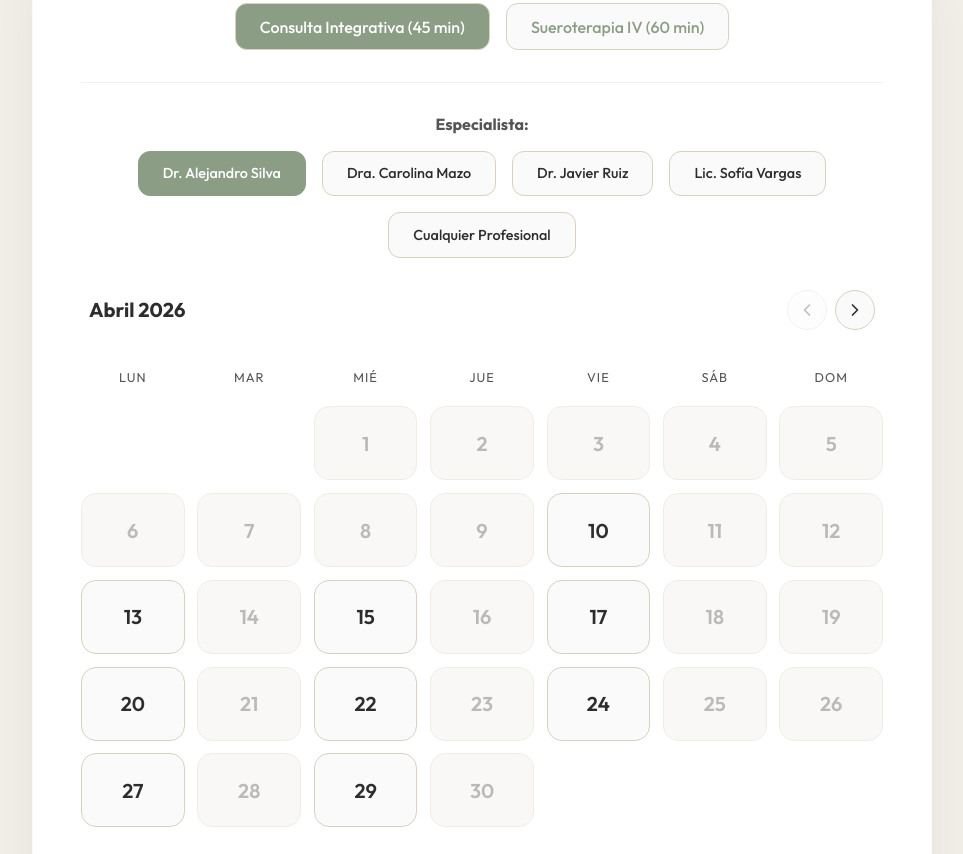
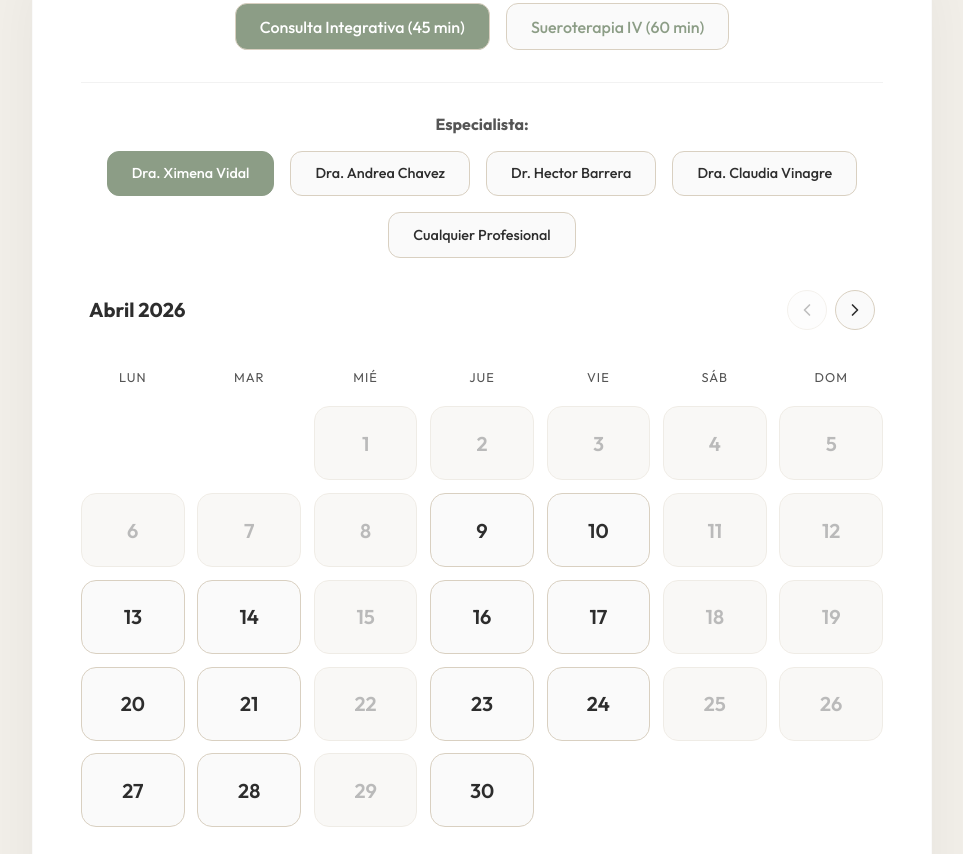
Before and after one commit to FelipeVidalM/URUZ_pagina, a website built with Vite: page index.html in a window 1280 px wide. Shown: the part 5056-5910 px from the top of the page, without its empty margins (158-1121 px from the left). Built offline with nearby package versions, Linux system fonts and the light colour scheme.

Commit message:
Use master JSON schedule for doctors and sueroterapia availability

```diff
--- a/src/components/booking.html
+++ b/src/components/booking.html
@@ -16,12 +16,8 @@
             <!-- Doctor Selector (Shown only for Consulta) -->
             <div class="doctor-selector" id="doctor-selector" style="display:block;">
                 <h4>Especialista:</h4>
-                <div class="doc-types">
-                    <button class="doc-btn active" data-doc="silva">Dr. Alejandro Silva</button>
-                    <button class="doc-btn" data-doc="mazo">Dra. Carolina Mazo</button>
-                    <button class="doc-btn" data-doc="ruiz">Dr. Javier Ruiz</button>
-                    <button class="doc-btn" data-doc="vargas">Lic. Sofía Vargas</button>
-                    <button class="doc-btn" data-doc="any">Cualquier Profesional</button>
+                <div class="doc-types" id="doc-types-container">
+                    <!-- Doctor buttons generated from booking config JSON -->
                 </div>
             </div>
 
--- /dev/null
+++ b/src/data/booking-schedule.json
@@ -0,0 +1,74 @@
+{
+  "anyDoctor": {
+    "id": "any",
+    "name": "Cualquier Profesional",
+    "summaryName": "Especialista URUZ"
+  },
+  "services": {
+    "consulta": {
+      "slotDuration": 45
+    },
+    "suero": {
+      "slotDuration": 60,
+      "excludeWeekdays": [0],
+      "availability": {
+        "1": ["09:00", "10:00", "11:00", "12:00", "16:00", "17:00", "18:00", "19:00", "20:00"],
+        "2": ["09:00", "10:00", "11:00", "16:00", "17:00", "18:00", "19:00", "20:00"],
+        "3": ["09:00", "10:00", "11:00", "12:00", "13:00", "18:00", "19:00", "20:00"],
+        "4": ["09:00", "10:00", "11:00", "12:00", "13:00", "18:00", "17:00", "20:00"],
+        "5": ["09:00", "12:00", "13:00", "16:00", "17:00", "18:00", "19:00", "20:00"],
+        "6": ["09:00", "10:00", "11:00", "12:00", "13:00"]
+      }
+    }
+  },
+  "doctors": [
+    {
+      "id": "vidal",
+      "name": "Dra. Ximena Vidal",
+      "legacyIds": ["silva"],
+      "availability": {
+        "1": ["12:45", "13:30", "14:15", "15:00", "15:45", "16:30", "17:15", "18:00"],
+        "2": ["10:30", "11:15", "12:00", "12:45", "13:30", "14:15", "15:00"],
+        "3": [],
+        "4": ["09:45", "10:30", "11:15", "12:00", "12:45", "13:30", "14:15"],
+        "5": ["10:30", "11:15", "12:00", "12:45", "13:30", "14:15", "15:00"]
+      }
+    },
+    {
+      "id": "chavez",
+      "name": "Dra. Andrea Chavez",
+      "legacyIds": ["mazo"],
+      "availability": {
+        "1": ["14:15", "15:00", "15:45", "16:30", "17:15"],
+        "2": ["13:30", "14:15", "15:00", "15:45", "16:30", "17:15"],
+        "3": ["14:15", "15:00", "15:45", "16:30", "17:15"],
+        "4": ["15:00", "15:45", "16:30", "17:15"],
+        "5": ["14:15", "15:00", "15:45", "16:30"]
+      }
+    },
+    {
+      "id": "barrera",
+      "name": "Dr. Hector Barrera",
+      "legacyIds": ["ruiz"],
+      "availability": {
+        "1": [],
+        "2": [],
+        "3": ["15:00", "15:45", "16:30", "17:15", "18:00"],
+        "4": ["15:00", "15:45", "16:30", "17:15", "18:00"],
+        "5": []
+      }
+    },
+    {
+      "id": "vinagre",
+      "name": "Dra. Claudia Vinagre",
+      "legacyIds": ["vargas"],
+      "availability": {
+        "1": [],
+        "2": [],
+        "3": [],
+        "4": [],
+        "5": ["09:00", "09:45", "10:30", "11:15"]
+      }
+    }
+  ]
+}
--- a/src/js/booking.js
+++ b/src/js/booking.js
@@ -1,6 +1,8 @@
 /**
  * Booking Logic for URUZ Website
  */
+
+import bookingConfig from '../data/booking-schedule.json';
 
 export const setupBooking = (initIcons) => {
     const timeSlotsContainer = document.getElementById('time-slots-container');
@@ -11,7 +13,7 @@ export const setupBooking = (initIcons) => {
     const svcBtns = document.querySelectorAll('.svc-btn');
     const ivBtns = document.querySelectorAll('.iv-btn');
     const ivTypeSelector = document.getElementById('iv-type-selector');
-    const docBtns = document.querySelectorAll('.doc-btn');
+    const docTypesContainer = document.getElementById('doc-types-container');
     const doctorSelector = document.getElementById('doctor-selector');
     const bookingSummary = document.getElementById('booking-summary');
     const summaryDay = document.getElementById('summary-day');
@@ -34,25 +36,51 @@ export const setupBooking = (initIcons) => {
 
     if (!timeSlotsContainer) return;
 
+    const doctorsFromConfig = Array.isArray(bookingConfig?.doctors) ? bookingConfig.doctors : [];
+    const anyDoctorConfig = bookingConfig?.anyDoctor || { id: 'any', name: 'Cualquier Profesional', summaryName: 'Especialista URUZ' };
+    const anyDoctorId = anyDoctorConfig.id || 'any';
+    const anyDoctorLabel = anyDoctorConfig.name || 'Cualquier Profesional';
+    const anyDoctorSummaryName = anyDoctorConfig.summaryName || 'Especialista URUZ';
+
+    const consultaServiceConfig = bookingConfig?.services?.consulta || { slotDuration: 45 };
+    const sueroServiceConfig = bookingConfig?.services?.suero || { slotDuration: 60, excludeWeekdays: [0] };
+    const consultaDuration = Number(consultaServiceConfig.slotDuration) || 45;
+    const sueroDuration = Number(sueroServiceConfig.slotDuration) || 60;
+    const sueroExcludedWeekdays = Array.isArray(sueroServiceConfig.excludeWeekdays) ? sueroServiceConfig.excludeWeekdays : [0];
+    const sueroAvailability = sueroServiceConfig?.availability || {};
+
+    const doctorSchedule = {};
+    const doctorNames = {};
+    const legacyDoctorMap = {};
+
+    doctorsFromConfig.forEach((doctor) => {
+        if(!doctor?.id) return;
+        doctorSchedule[doctor.id] = doctor.availability || {};
+        doctorNames[doctor.id] = doctor.name || doctor.id;
+        (doctor.legacyIds || []).forEach((legacyId) => {
+            legacyDoctorMap[legacyId] = doctor.id;
+        });
+    });
+
+    doctorNames[anyDoctorId] = anyDoctorSummaryName;
+
+    const configuredDoctorIds = doctorsFromConfig
+        .map((doctor) => doctor.id)
+        .filter(Boolean);
+
+    const defaultDoctorId = configuredDoctorIds[0] || anyDoctorId;
+
     // State
     let selectedService = 'consulta';
     let selectedIvType = 'Vitalidad';
-    let selectedDoctor = 'silva';
-    let selectedDoctorName = "Dr. Alejandro Silva";
+    let selectedDoctor = defaultDoctorId;
+    let selectedDoctorName = doctorNames[defaultDoctorId] || 'Especialista';
     let selectedDate = null; // Full date object
     let selectedTime = null;
-    let slotDuration = 45;
+    let slotDuration = consultaDuration;
     let calendarMonthDate = new Date(); // Tracks current view month
     calendarMonthDate.setDate(1);
     calendarMonthDate.setHours(0,0,0,0);
-
-    const doctorAvailability = {
-        silva: ['Lunes', 'Miércoles', 'Viernes'],
-        mazo: ['Martes', 'Jueves', 'Sábado'],
-        ruiz: ['Lunes', 'Martes', 'Miércoles'],
-        vargas: ['Jueves', 'Viernes', 'Sábado'],
-        any: ['Lunes', 'Martes', 'Miércoles', 'Jueves', 'Viernes', 'Sábado']
-    };
 
     const getDayName = (date) => {
         const days = ['Domingo', 'Lunes', 'Martes', 'Miércoles', 'Jueves', 'Viernes', 'Sábado'];
@@ -86,6 +114,11 @@ export const setupBooking = (initIcons) => {
         return `${h.toString().padStart(2, '0')}:${m.toString().padStart(2, '0')}`;
     };
 
+    const parseTimeToMinutes = (timeStr) => {
+        const [h, m] = timeStr.split(':').map(Number);
+        return (h * 60) + m;
+    };
+
     const generateSlots = () => {
         const startMinutes = 8 * 60;
         const endMinutes = 21 * 60;
@@ -96,13 +129,99 @@ export const setupBooking = (initIcons) => {
         return slots;
     };
 
+    const getDoctorDaySchedule = (doctorId, dayOfWeek) => {
+        return doctorSchedule[doctorId]?.[dayOfWeek] || [];
+    };
+
+    const mapStartTimesToSlots = (startTimes, duration) => {
+        return startTimes
+            .slice()
+            .sort((a, b) => parseTimeToMinutes(a) - parseTimeToMinutes(b))
+            .map((start) => {
+                const startMins = parseTimeToMinutes(start);
+                return {
+                    start,
+                    end: formatTime(startMins + duration),
+                    startMins,
+                    endMins: startMins + duration
+                };
+            });
+    };
+
+    const getSueroDaySchedule = (dayOfWeek) => {
+        return sueroAvailability?.[dayOfWeek] || [];
+    };
+
+    const renderDoctorButtons = () => {
+        if(!docTypesContainer) return;
+        docTypesContainer.innerHTML = '';
+
+        doctorsFromConfig.forEach((doctor) => {
+            const btn = document.createElement('button');
+            btn.className = 'doc-btn';
+            btn.setAttribute('data-doc', doctor.id);
+            btn.textContent = doctor.name || doctor.id;
+            if(doctor.id === selectedDoctor) btn.classList.add('active');
+            docTypesContainer.appendChild(btn);
+        });
+
+        const anyBtn = document.createElement('button');
+        anyBtn.className = 'doc-btn';
+        anyBtn.setAttribute('data-doc', anyDoctorId);
+        anyBtn.textContent = anyDoctorLabel;
+        if(selectedDoctor === anyDoctorId) anyBtn.classList.add('active');
+        docTypesContainer.appendChild(anyBtn);
+    };
+
+    const setActiveDoctorButton = (doctorId) => {
+        if(!docTypesContainer) return;
+        docTypesContainer.querySelectorAll('.doc-btn').forEach((btn) => {
+            btn.classList.toggle('active', btn.getAttribute('data-doc') === doctorId);
+        });
+    };
+
+    const getAvailableSlotsForDate = (date) => {
+        if(!date) return [];
+
+        const dayOfWeek = date.getDay();
+
+        if(selectedService === 'suero') {
+            if(sueroExcludedWeekdays.includes(dayOfWeek)) return [];
+
+            const configuredSueroTimes = getSueroDaySchedule(dayOfWeek);
+            if(Array.isArray(configuredSueroTimes) && configuredSueroTimes.length > 0) {
+                return mapStartTimesToSlots(configuredSueroTimes, sueroDuration);
+            }
+
+            if(Object.keys(sueroAvailability).length > 0) {
+                return [];
+            }
+
+            return generateSlots();
+        }
+
+        if(dayOfWeek === 0 || dayOfWeek === 6) return [];
+
+        let startTimes = [];
+        if(selectedDoctor === anyDoctorId) {
+            const merged = new Set();
+            Object.keys(doctorSchedule).forEach((doctorId) => {
+                getDoctorDaySchedule(doctorId, dayOfWeek).forEach((t) => merged.add(t));
+            });
+            startTimes = Array.from(merged);
+        } else {
+            startTimes = getDoctorDaySchedule(selectedDoctor, dayOfWeek);
+        }
+
+        return mapStartTimesToSlots(startTimes, consultaDuration);
+    };
+
     const isDayAllowed = (date) => {
         const today = new Date();
         today.setHours(0,0,0,0);
         if(date < today) return false; // No past dates
-        if(selectedService === 'suero') return date.getDay() !== 0; // No Sundays for IV
-        const dayName = getDayName(date);
-        return doctorAvailability[selectedDoctor].includes(dayName);
+        if(selectedService === 'suero') return getAvailableSlotsForDate(date).length > 0;
+        return getAvailableSlotsForDate(date).length > 0;
     };
 
     const renderDays = () => {
@@ -200,7 +319,11 @@ export const setupBooking = (initIcons) => {
             timeSlotsContainer.innerHTML = '<div class="no-selection-msg">Selecciona un día para ver disponibilidad.</div>';
             return;
         }
-        const slots = generateSlots();
+        const slots = getAvailableSlotsForDate(selectedDate);
+        if(slots.length === 0) {
+            timeSlotsContainer.innerHTML = '<div class="no-selection-msg">No hay horarios disponibles para este día.</div>';
+            return;
+        }
         slots.forEach(slot => {
             const div = document.createElement('div');
             div.className = 'time-slot';
@@ -327,11 +450,11 @@ export const setupBooking = (initIcons) => {
             if(selectedService === 'suero') {
                 if(ivTypeSelector) ivTypeSelector.style.display = 'block';
                 if(doctorSelector) doctorSelector.style.display = 'none';
-                slotDuration = 60;
+                slotDuration = sueroDuration;
             } else {
                 if(ivTypeSelector) ivTypeSelector.style.display = 'none';
                 if(doctorSelector) doctorSelector.style.display = 'block';
-                slotDuration = 45;
+                slotDuration = consultaDuration;
             }
 
             // Keep the selected day only if it is still allowed for the new service.
@@ -351,13 +474,14 @@ export const setupBooking = (initIcons) => {
         });
     });
 
-    docBtns.forEach(btn => {
-        btn.addEventListener('click', (e) => {
-            docBtns.forEach(b => b.classList.remove('active'));
-            e.currentTarget.classList.add('active');
-            selectedDoctor = e.currentTarget.getAttribute('data-doc');
-            const names = { silva: "Dr. Alejandro Silva", mazo: "Dra. Carolina Mazo", ruiz: "Dr. Javier Ruiz", vargas: "Lic. Sofía Vargas", any: "Especialista URUZ" };
-            selectedDoctorName = names[selectedDoctor] || "Especialista";
+    if(docTypesContainer) {
+        docTypesContainer.addEventListener('click', (e) => {
+            const targetBtn = e.target.closest('.doc-btn');
+            if(!targetBtn) return;
+
+            selectedDoctor = targetBtn.getAttribute('data-doc') || defaultDoctorId;
+            selectedDoctorName = doctorNames[selectedDoctor] || 'Especialista';
+            setActiveDoctorButton(selectedDoctor);
 
             // Keep current date/time selection if still valid for the chosen doctor.
             if(selectedDate && !isDayAllowed(selectedDate)) {
@@ -365,11 +489,17 @@ export const setupBooking = (initIcons) => {
                 selectedTime = null;
             }
 
+            if(selectedDate && selectedTime) {
+                const stillAvailable = getAvailableSlotsForDate(selectedDate)
+                    .some((slot) => slot.start === selectedTime.start);
+                if(!stillAvailable) selectedTime = null;
+            }
+
             renderDays();
             renderSlots();
             updateSummary();
         });
-    });
+    }
 
     ivBtns.forEach(btn => {
         btn.addEventListener('click', (e) => {
@@ -385,7 +515,9 @@ export const setupBooking = (initIcons) => {
         const consultaBtn = document.querySelector('.svc-btn[data-svc="consulta"]');
         if(consultaBtn) consultaBtn.click();
 
-        const specificDocBtn = document.querySelector(`.doc-btn[data-doc="${docId}"]`);
+        const normalizedDocId = legacyDoctorMap[docId] || docId;
+
+        const specificDocBtn = document.querySelector(`.doc-btn[data-doc="${normalizedDocId}"]`);
         if(specificDocBtn) specificDocBtn.click();
 
         const bookingSection = document.getElementById('booking');
@@ -395,6 +527,7 @@ export const setupBooking = (initIcons) => {
     };
 
     // Initial Render
+    renderDoctorButtons();
     renderDays();
     renderSlots();
 };
```
Also changed, not shown: medicos.csv (added, +18 -0 lines).
